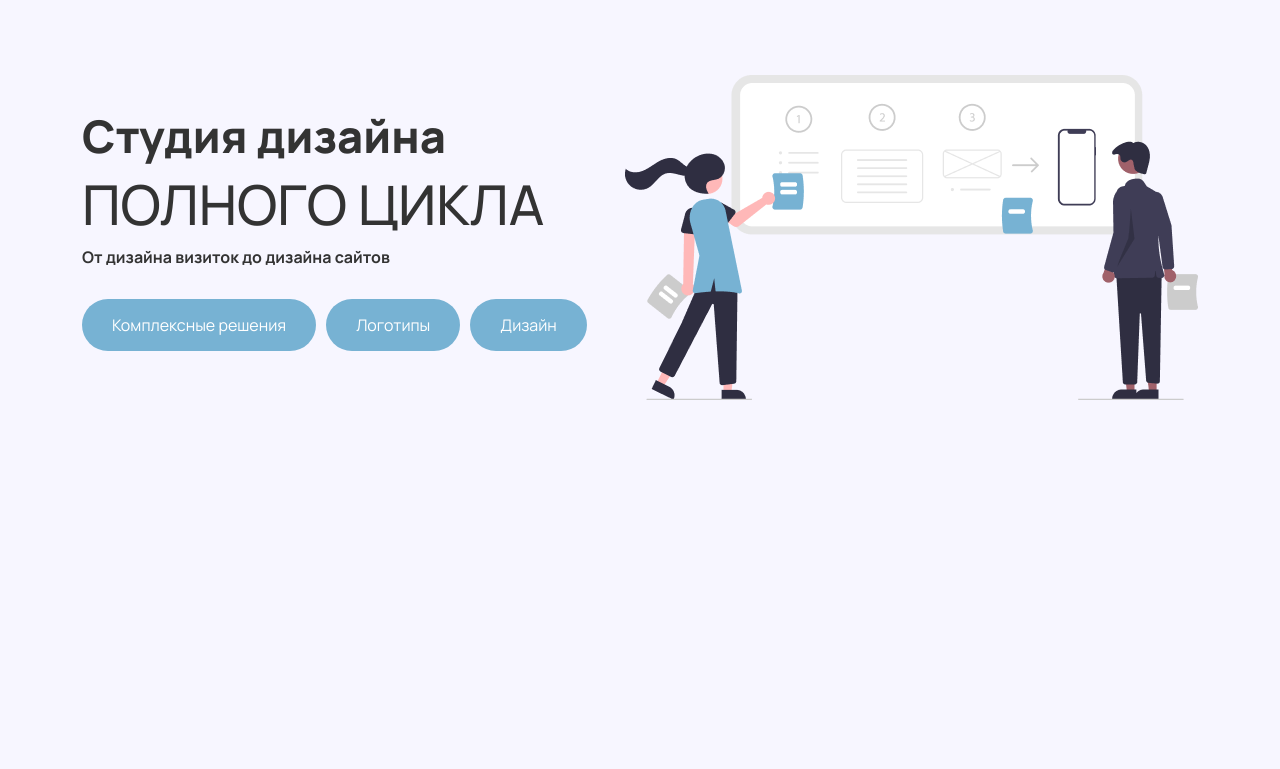
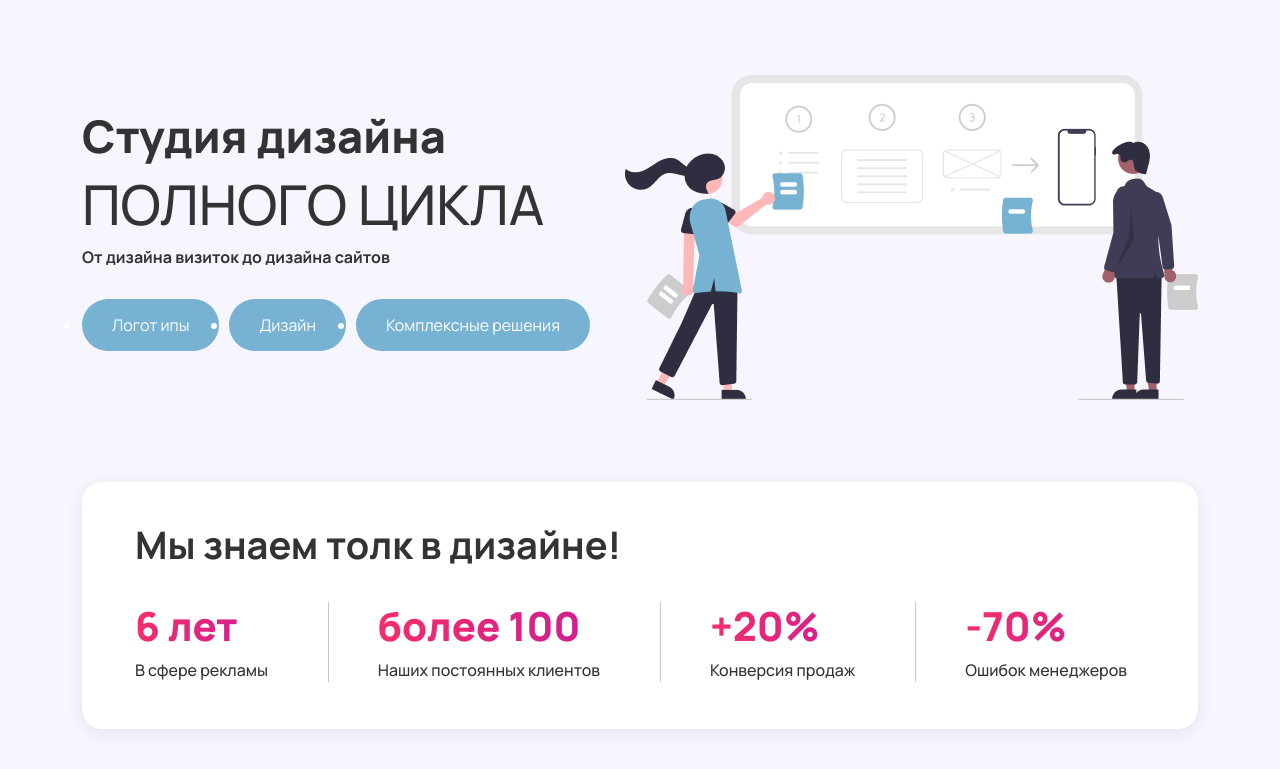
Before and after one commit to HermitBroccoli/sensei_media.github.io, a website: page scr/index.html in a window 1280 px wide. Shown: the part 107-876 px from the top of the page. Drawn offline with Linux system fonts and the light colour scheme.

Commit message:
create information

```diff
--- a/scr/index.html
+++ b/scr/index.html
@@ -36,9 +36,9 @@
                     <h2 class="main-subtitle">полного цикла</h2>
                     <div class="main-descr">От дизайна визиток до дизайна сайтов</div>
                     <ul class="main-list">
-                        <ul class="main-item">Комплексные решения</ul>
-                        <ul class="main-item">Логотипы</ul>
-                        <ul class="main-item">Дизайн</ul>
+                        <li class="main-item">Логот ипы</li>
+                        <li class="main-item">Дизайн</li>
+                        <li class="main-item">Комплексные решения</li>
                     </ul>
                 </div>
                 <div class="main-img">
@@ -49,7 +49,27 @@
     </div>
     <div class="information">
         <div class="container">
-
+            <div class="information-contentns">
+                <h2 class="title">Мы знаем толк в дизайне!</h2>
+                <div class="information-items">
+                    <div class="information-item">
+                        <h3 class="information-subtitle">6 лет</h3>
+                        <div class="information-descr">В сфере рекламы</div>
+                    </div>
+                    <div class="information-item">
+                        <h3 class="information-subtitle">более 100</h3>
+                        <div class="information-descr">Наших постоянных клиентов</div>
+                    </div>
+                    <div class="information-item">
+                        <h3 class="information-subtitle">+20%</h3>
+                        <div class="information-descr">Конверсия продаж</div>
+                    </div>
+                    <div class="information-item">
+                        <h3 class="information-subtitle">-70%</h3>
+                        <div class="information-descr">Ошибок менеджеров</div>
+                    </div>
+                </div>
+            </div>
         </div>
     </div>
 </body>
--- a/scr/sass/blocks/_information.sass
+++ b/scr/sass/blocks/_information.sass
@@ -1,3 +1,28 @@
 .information
     min-height: 330px
     background: #f7f6ff
+    padding-bottom: 76px
+    &-contentns
+        padding: 40px 71px 47px 53px
+        background: #fff
+        box-shadow: 0px 4px 18px rgba(0, 0, 0, 0.08)
+        border-radius: 20px
+    &-items
+        margin-top: 34px
+        @include flexing
+    &-item
+        border-right: 1px solid #C7C7C7
+        padding-right: 60px
+        &:last-child
+            border-right: none
+            padding-right: 0
+    &-subtitle
+        background: $gradient
+        -webkit-background-clip: text
+        -webkit-text-fill-color: transparent
+        font-weight: 800
+        font-size: 40px
+    &-descr
+        font-weight: 500
+        font-size: 16px
+        color: #333333
--- /dev/null
+++ b/scr/sass/blocks/_title.sass
@@ -0,0 +1,4 @@
+.title
+    font-weight: 700
+    font-size: 38px
+    color: #333333
--- a/scr/sass/style.sass
+++ b/scr/sass/style.sass
@@ -7,6 +7,7 @@ a
     text-decoration: none
 
 @import var/_colour
+@import blocks/_title
 @import var/_mixind
 @import blocks/_header
 @import blocks/_btn
```
Also changed, not shown: scr/css/style.min.css.
